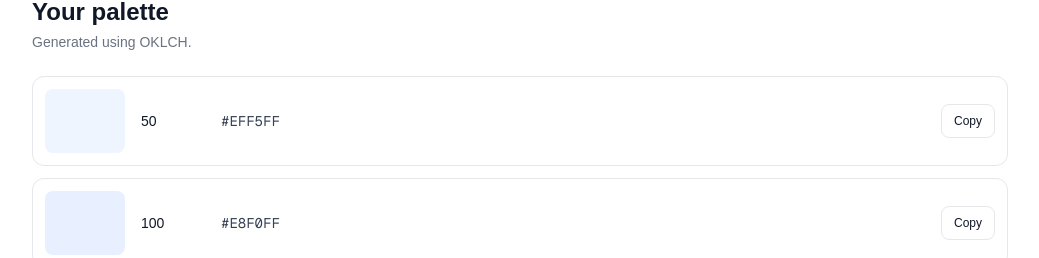
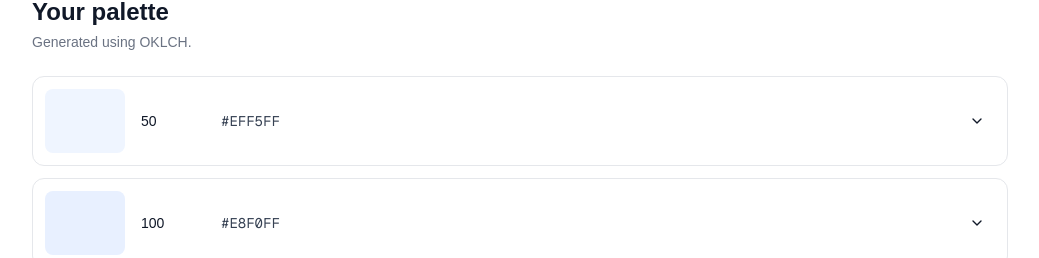
Before and after one commit to iyebiye/color-scale-generator, a Next.js app: page / in a window 1280 px wide. Both pictures are taken after a click on the button "Generate". Shown: the part 542-800 px from the top of the page, without its empty margins (120-1159 px from the left). Built offline with nearby package versions, Linux system fonts and the light colour scheme.

Commit message:
upgraded the copy function and added a dropdown that shows the color values

```diff
--- a/src/app/page.tsx
+++ b/src/app/page.tsx
@@ -1,15 +1,20 @@
 "use client";
 
 import { useState } from "react";
+import { converter } from "culori";
 import {
   generateColorScale,
   type ColorScale,
 } from "@/lib/colors/generate-scale";
 
+const toRgb = converter("rgb");
+const toOklch = converter("oklch");
+
 export default function Home() {
   const [color, setColor] = useState("#0066FF");
   const [palette, setPalette] = useState<ColorScale[]>([]);
-  const [copiedStep, setCopiedStep] = useState<number | null>(null);
+  const [expandedStep, setExpandedStep] = useState<number | null>(null);
+  const [copiedValue, setCopiedValue] = useState<string | null>(null);
 
   function generatePalette() {
     console.log("Generate clicked");
@@ -21,24 +26,59 @@ export default function Home() {
       console.log("Generated palette:", generated);
 
       setPalette(generated);
+      setExpandedStep(null);
     } catch (error) {
       console.error("Palette generation failed:", error);
       setPalette([]);
     }
   }
 
-  async function copyColor(item: ColorScale) {
+  function getRgb(hex: string) {
+    const rgb = toRgb(hex);
+
+    if (!rgb) {
+      return "";
+    }
+
+    const r = Math.round((rgb.r ?? 0) * 255);
+    const g = Math.round((rgb.g ?? 0) * 255);
+    const b = Math.round((rgb.b ?? 0) * 255);
+
+    return `rgb(${r}, ${g}, ${b})`;
+  }
+
+  function getOklch(hex: string) {
+    const oklch = toOklch(hex);
+
+    if (!oklch) {
+      return "";
+    }
+
+    const l = (oklch.l ?? 0).toFixed(3);
+    const c = (oklch.c ?? 0).toFixed(3);
+    const h = Math.round(oklch.h ?? 0);
+
+    return `oklch(${l} ${c} ${h})`;
+  }
+
+  async function copyValue(value: string) {
     try {
-      await navigator.clipboard.writeText(item.hex);
+      await navigator.clipboard.writeText(value);
 
-      setCopiedStep(item.step);
+      setCopiedValue(value);
 
       setTimeout(() => {
-        setCopiedStep(null);
+        setCopiedValue(null);
       }, 1500);
     } catch (error) {
-      console.error("Failed to copy color:", error);
+      console.error("Failed to copy value:", error);
     }
+  }
+
+  function toggleDetails(step: number) {
+    setExpandedStep((current) =>
+      current === step ? null : step
+    );
   }
 
   return (
@@ -110,16 +150,34 @@ export default function Home() {
             <div className="grid gap-3">
               {palette.map((item) => {
                 const isBase = item.step === 500;
-                const isCopied = copiedStep === item.step;
+                const isExpanded = expandedStep === item.step;
+
+                const rgb = getRgb(item.hex);
+                const oklch = getOklch(item.hex);
 
                 return (
                   <div
                     key={item.step}
-                    className={`group flex items-center gap-4 rounded-xl border p-3 transition ${
+                    className={`overflow-hidden rounded-xl border transition ${
                       isBase
                         ? "border-2 border-black"
                         : "border-gray-200 hover:border-gray-300"
                     }`}
+                  >
+                    {/* Main color row */}
+                    <div
+                      role="button"
+                      tabIndex={0}
+                      onClick={() => copyValue(item.hex)}
+                      onKeyDown={(event) => {
+                        if (
+                          event.key === "Enter" ||
+                          event.key === " "
+                        ) {
+                          copyValue(item.hex);
+                        }
+                      }}
+                      className="flex cursor-pointer items-center gap-4 p-3"
                     >
                       <div
                         className="h-16 w-20 shrink-0 rounded-lg"
@@ -144,15 +202,74 @@ export default function Home() {
                         <div className="font-mono text-sm uppercase text-gray-700">
                           {item.hex}
                         </div>
+
+                        {copiedValue === item.hex && (
+                          <div className="mt-1 text-xs text-gray-400">
+                            Copied!
+                          </div>
+                        )}
                       </div>
 
+                      {/* Dropdown button */}
                       <button
                         type="button"
-                      onClick={() => copyColor(item)}
-                      className="rounded-lg border border-gray-200 px-3 py-2 text-xs font-medium transition hover:bg-gray-50"
+                        aria-label={
+                          isExpanded
+                            ? `Hide details for ${item.step}`
+                            : `Show details for ${item.step}`
+                        }
+                        aria-expanded={isExpanded}
+                        onClick={(event) => {
+                          event.stopPropagation();
+                          toggleDetails(item.step);
+                        }}
+                        className="flex h-9 w-9 shrink-0 items-center justify-center rounded-lg transition hover:bg-gray-100"
                       >
-                      {isCopied ? "Copied!" : "Copy"}
+                        <svg
+                          width="16"
+                          height="16"
+                          viewBox="0 0 24 24"
+                          fill="none"
+                          stroke="currentColor"
+                          strokeWidth="2"
+                          strokeLinecap="round"
+                          strokeLinejoin="round"
+                          className={`transition-transform ${
+                            isExpanded ? "rotate-180" : ""
+                          }`}
+                        >
+                          <path d="m6 9 6 6 6-6" />
+                        </svg>
                       </button>
+                    </div>
+
+                    {/* Color details */}
+                    {isExpanded && (
+                      <div className="border-t border-gray-100 bg-gray-50 px-3 pb-3 pt-3">
+                        <div className="grid gap-2">
+                          <ColorValue
+                            label="HEX"
+                            value={item.hex.toUpperCase()}
+                            copiedValue={copiedValue}
+                            onCopy={copyValue}
+                          />
+
+                          <ColorValue
+                            label="RGB"
+                            value={rgb}
+                            copiedValue={copiedValue}
+                            onCopy={copyValue}
+                          />
+
+                          <ColorValue
+                            label="OKLCH"
+                            value={oklch}
+                            copiedValue={copiedValue}
+                            onCopy={copyValue}
+                          />
+                        </div>
+                      </div>
+                    )}
                   </div>
                 );
               })}
@@ -163,3 +280,41 @@ export default function Home() {
     </main>
   );
 }
+
+type ColorValueProps = {
+  label: string;
+  value: string;
+  copiedValue: string | null;
+  onCopy: (value: string) => void;
+};
+
+function ColorValue({
+  label,
+  value,
+  copiedValue,
+  onCopy,
+}: ColorValueProps) {
+  const isCopied = copiedValue === value;
+
+  return (
+    <div className="flex items-center justify-between gap-3 rounded-lg border border-gray-200 bg-white px-3 py-2">
+      <div className="min-w-0">
+        <div className="mb-0.5 text-[10px] font-medium uppercase tracking-wide text-gray-400">
+          {label}
+        </div>
+
+        <div className="truncate font-mono text-xs text-gray-700">
+          {value}
+        </div>
+      </div>
+
+      <button
+        type="button"
+        onClick={() => onCopy(value)}
+        className="shrink-0 rounded-md border border-gray-200 bg-white px-2 py-1 text-[10px] font-medium transition hover:bg-gray-100"
+      >
+        {isCopied ? "Copied!" : "Copy"}
+      </button>
+    </div>
+  );
+}
```
Lines whose indentation alone changed are shown as unchanged.
